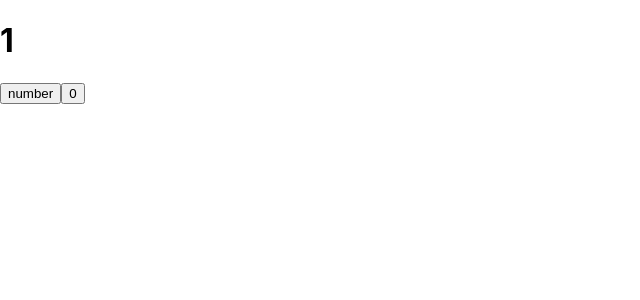
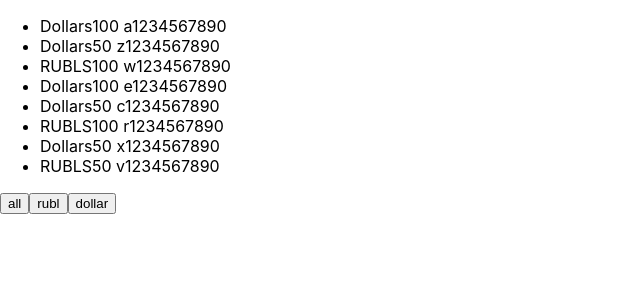
Before and after one commit to Kaptsiuh/microtasks, a React (Create React App) app: page / in a window 1280 px wide. Shown: the top 300 px of the page, without its empty margins (0-640 px from the left). Built offline with nearby package versions, Linux system fonts and the light colour scheme.

Commit message:
complete filter

```diff
--- a/src/App.tsx
+++ b/src/App.tsx
@@ -2,23 +2,56 @@
 import "./App.css";
 import { NewComponent } from "./components/NewComponent";
 import { Button } from "./components/Button";
+import { NewComponent2 } from "./components/NewComponent2";
+
+type FilterType = "all" | "Dollars" | "RUBLS";
 
 function App() {
-  let [count, setCount] = useState(1);
+  const [money, setMoney] = useState([
+    { banknots: "Dollars", value: 100, number: " a1234567890" },
+    { banknots: "Dollars", value: 50, number: " z1234567890" },
+    { banknots: "RUBLS", value: 100, number: " w1234567890" },
+    { banknots: "Dollars", value: 100, number: " e1234567890" },
+    { banknots: "Dollars", value: 50, number: " c1234567890" },
+    { banknots: "RUBLS", value: 100, number: " r1234567890" },
+    { banknots: "Dollars", value: 50, number: " x1234567890" },
+    { banknots: "RUBLS", value: 50, number: " v1234567890" },
+  ]);
+  const [filter, setFilter] = useState("all");
 
-  const onClickHandler = () => {
-    setCount(++count);
-  };
+  let currentMoney = money;
+  if (filter === "Dollars") {
+    currentMoney = money.filter(
+      (filteredMoney) => filteredMoney.banknots === "Dollars"
+    );
+  }
+  if (filter === "RUBLS") {
+    currentMoney = money.filter(
+      (filteredMoney) => filteredMoney.banknots === "RUBLS"
+    );
+  }
 
-  const onClickHandler2 = () => {
-    setCount(0);
+  const onClickFilterHandler = (nameButton: FilterType) => {
+    setFilter(nameButton);
   };
 
   return (
     <>
-      <h1>{count}</h1>
-      <button onClick={onClickHandler}>number</button>
-      <button onClick={onClickHandler2}>0</button>
+      {/* <NewComponent2 onClick={onClickFilterHandler} currentMoney={currentMoney} /> */}
+      <ul>
+        {currentMoney.map((objFromMoneyArr, index) => {
+          return (
+            <li key={index}>
+              <span>{objFromMoneyArr.banknots}</span>
+              <span>{objFromMoneyArr.value}</span>
+              <span>{objFromMoneyArr.number}</span>
+            </li>
+          );
+        })}
+      </ul>
+      <button onClick={() => onClickFilterHandler("all")}>all</button>
+      <button onClick={() => onClickFilterHandler("RUBLS")}>rubl</button>
+      <button onClick={() => onClickFilterHandler("Dollars")}>dollar</button>
     </>
   );
 }
--- /dev/null
+++ b/src/components/NewComponent2.tsx
@@ -0,0 +1,37 @@
+// type NewComponent2Type = {
+//   onClickFilterHandler: (name: string) => void;
+//   currentMoney: Array<MoneyType>;
+// };
+
+// type MoneyType = {
+//   banknots: string;
+//   value: number;
+//   number: string;
+// };
+
+// export const NewComponent2 = (props: NewComponent2Type) => {
+//   return (
+//     <>
+//       <ul>
+//         {currentMoney.map((objFromMoneyArr, index) => {
+//           return (
+//             <li key={index}>
+//               <span>{objFromMoneyArr.banknots}</span>
+//               <span>{objFromMoneyArr.value}</span>
+//               <span>{objFromMoneyArr.number}</span>
+//             </li>
+//           );
+//         })}
+//       </ul>
+//       <button onClick={() => props.onClickFilterHandler("all")}>all</button>
+//       <button onClick={() => props.onClickFilterHandler("RUBLS")}>rubl</button>
+//       <button onClick={() => props.onClickFilterHandler("Dollars")}>
+//         dollar
+//       </button>
+//     </>
+//   );
+// };
+
+export const NewComponent2 = () => {
+  return <></>;
+};
```
